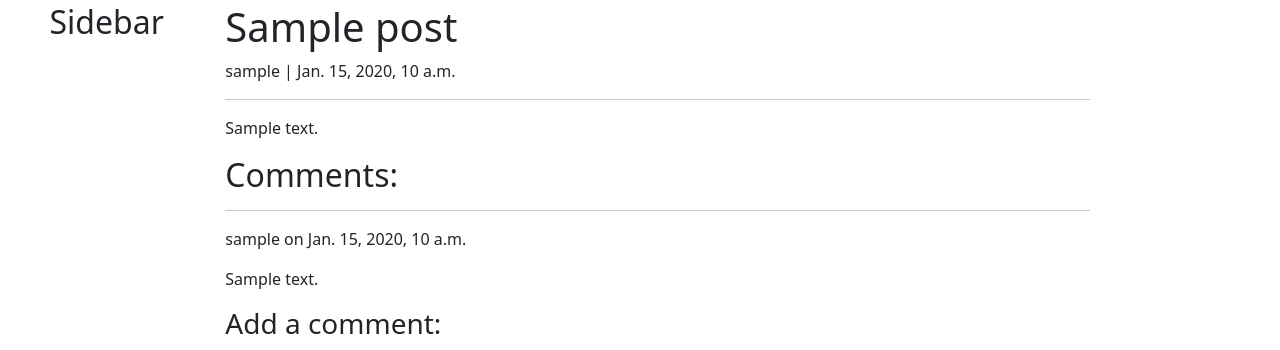
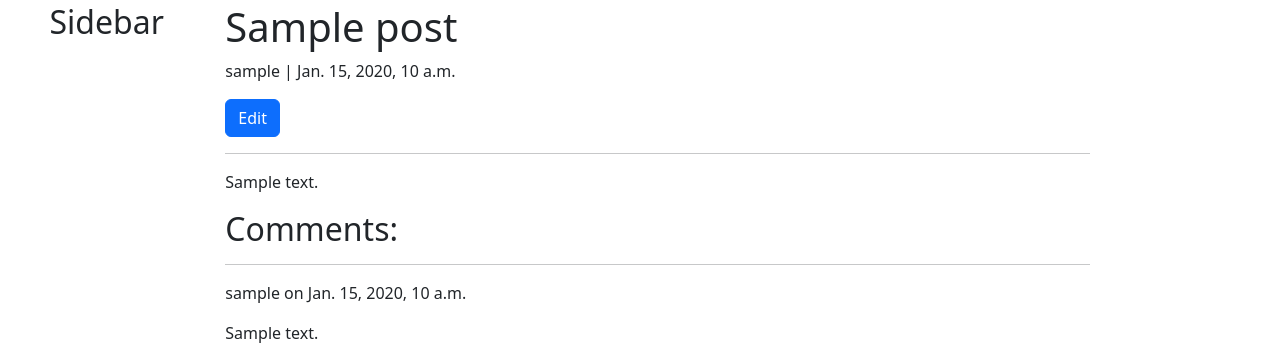
Before and after one commit to eosull/Something-Like, a Django app: a page that uses templates/post_detail.html in a window 1280 px wide. Shown: the part 69-419 px from the top of the page. Run offline with Django 4.2, Linux system fonts and the light colour scheme; a user stored in the database is signed in; tables that the repository leaves empty hold one stand-in row (values such as "Sample post"); some libraries are stand-ins or nearby versions.

Commit message:
feat:add front end edit functionality for post authors

```diff
--- a/blog/urls.py
+++ b/blog/urls.py
@@ -6,4 +6,5 @@ urlpatterns = [
     path('explore', views.ExplorePosts.as_view(), name='explore'),
     path('<slug:slug>/', views.PostDetail.as_view(), name='post_detail'),
     path('new_post', views.NewPost.as_view(), name='new_post'),
+    path('edit/<slug>', views.NewPost.edit, name='edit'),
 ]
--- a/blog/views.py
+++ b/blog/views.py
@@ -43,6 +43,7 @@ class NewPost(View):
             new_post_form.instance.slug = new_post_form.instance.title.replace(' ', '-').lower()
             new_post = new_post_form.save(commit=False)
             new_post.save()
+            return redirect('post_detail', slug=new_post.slug)
         else:
             new_post_form = PostForm()
 
@@ -54,6 +55,19 @@ class NewPost(View):
             },
 
         )
+
+    def edit(request, slug):
+        post = get_object_or_404(Post, slug=slug)
+        if request.method == 'POST':
+            edit_post_form = PostForm(request.POST, instance=post)
+            if edit_post_form.is_valid():
+                edit_post_form.save()
+                return redirect('post_detail', slug=post.slug)
+        edit_post_form = PostForm(instance=post)
+        context = {
+            'edit_post_form': edit_post_form
+        }
+        return render(request, "edit_post.html", context)
 
 
 class PostDetail(View):
--- a/templates/login.html
+++ /dev/null
@@ -1,4 +0,0 @@
-{% extends 'base.html' %}
-{% block content %}
-
-{% endblock %}
--- a/templates/post_detail.html
+++ b/templates/post_detail.html
@@ -14,6 +14,12 @@
 
                     <h1>{{ post.title }}</h1>
                     <p>{{ post.author }} | {{ post.created_at }}</p>
+                    {% if post.author == request.user %}
+                        <a href="/edit/{{ post.slug }}">
+                            <button class="btn btn-primary">Edit</button>
+                        </a>
+                    {% endif %}
+                    <p></p>
                     <hr>
                     <p>{{ post.body_text | safe }}</p>
                     <h2>Comments:</h2>
--- a/templates/register.html
+++ /dev/null
@@ -1,4 +0,0 @@
-{% extends 'base.html' %}
-{% block content %}
-
-{% endblock %}
```
Also changed, not shown: templates/edit_post.html (added, +18 -0 lines).
